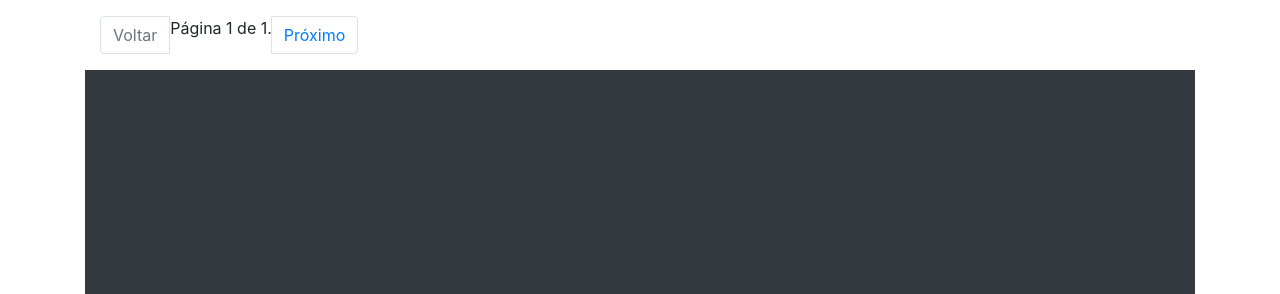
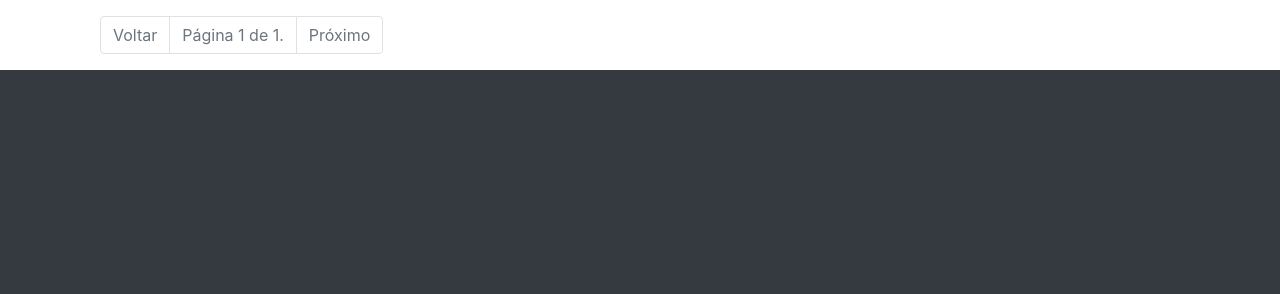
Before and after one commit to NivSoft/transpy, a Django app: page /licitacao/ in a window 1280 px wide. Shown: the part 287-581 px from the top of the page. Run offline with Django 3.2, Linux system fonts and the light colour scheme; data that the repository does not hold is empty; some libraries are stand-ins or nearby versions.

Commit message:
Atualização

```diff
--- a/templates/licitacao/home.html
+++ b/templates/licitacao/home.html
@@ -45,13 +45,13 @@
     {% else %}
     <li class="page-item disabled"><a class="page-link" href="#">Voltar</a></li>
     {% endif %}
-    <li class="page-item">Página {{ contacts.number }} de {{ contacts.paginator.num_pages }}.</li>
+      <li class="page-item disabled"><a class="page-link" href="#">Página {{ contacts.number }} de {{ contacts.paginator.num_pages }}.</a></li>
     {% if contacts.has_next %}
     <li class="page-item"><a class="page-link" href="?{{ pagina_request }}={{ contacts.next_page_number }}{% if request.GET.q %}&q={{ request.GET.q }}{% endif %}">Próximo</a></li>
     {% else %}
-    <li class="page-item disable"><a class="page-link" href="#">Próximo</a></li>
+    <li class="page-item disabled"><a class="page-link" href="#">Próximo</a></li>
     {% endif %}
   </ul>
 </nav>
+</div>
 {% endblock %}
-</div>
```
